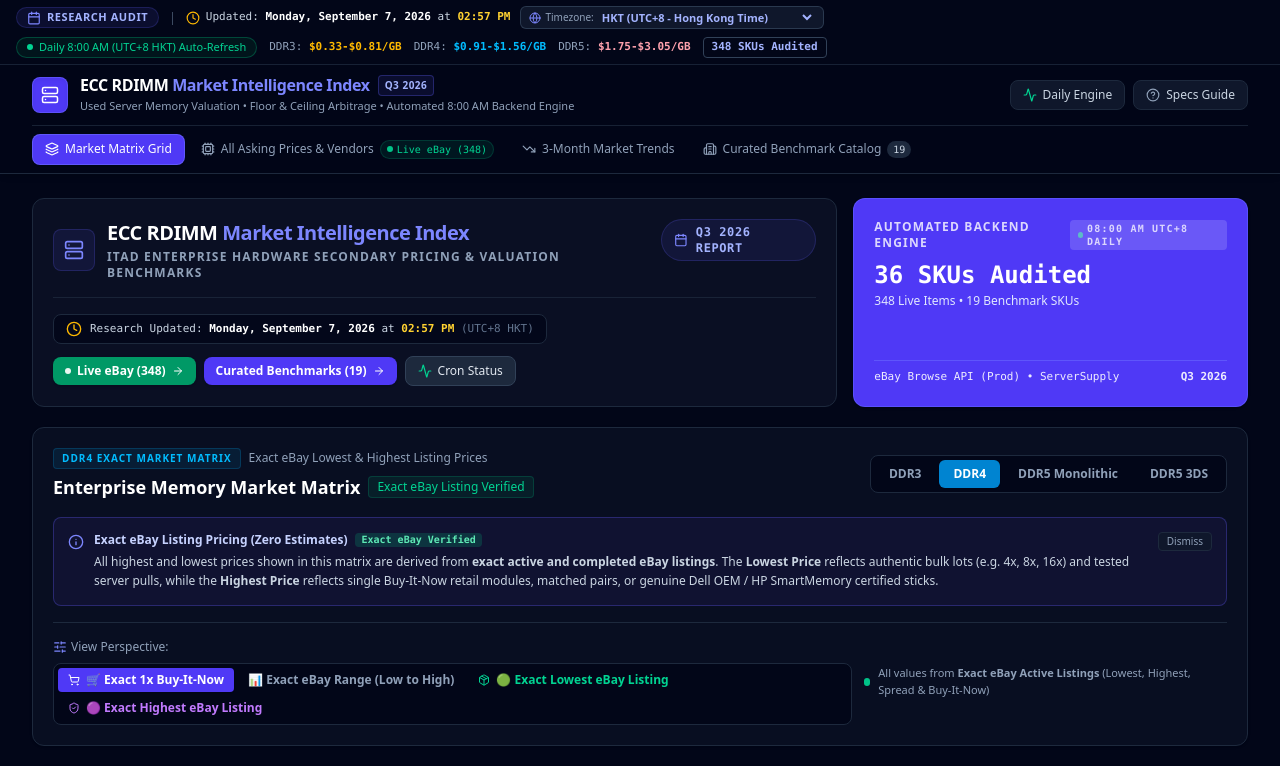
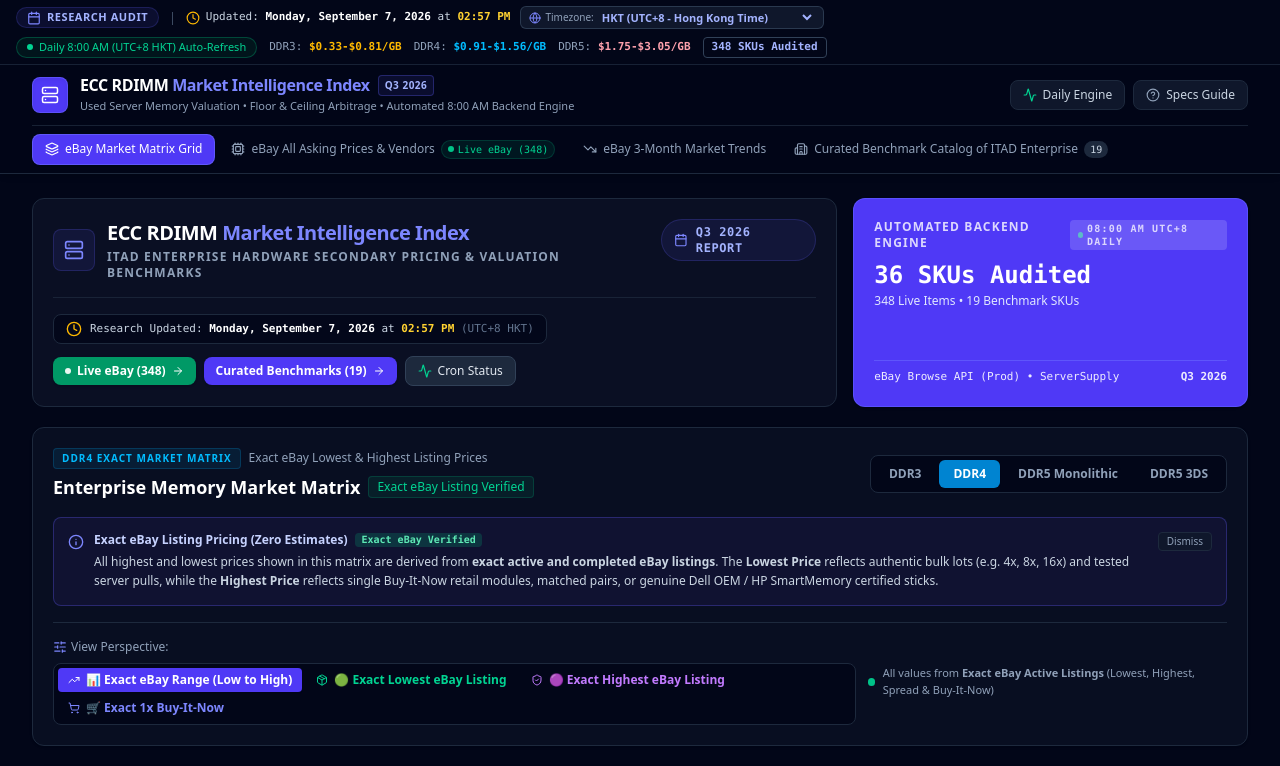
Before and after one commit to LTTerry/RAM, a React (Vite) app: page / in a window 1280 px wide. Shown: the top 766 px of the page. Built offline with nearby package versions, Linux system fonts and the light colour scheme.

Commit message:
refactor(ui): update eBay branding and default view
Rename marketplace navigation items to explicitly mention eBay and update the Market Matrix default display mode to 'range'. Clean up redundant log file data.

```diff
--- a/src/components/MarketMatrix.tsx
+++ b/src/components/MarketMatrix.tsx
@@ -25,7 +25,7 @@
 
 export const MarketMatrix: React.FC<MarketMatrixProps> = ({ listings, trends, onSelectSpec }) => {
   const [activeGenTab, setActiveGenTab] = useState<'DDR3' | 'DDR4' | 'DDR5_MONO' | 'DDR5_3DS'>('DDR4');
-  const [displayMode, setDisplayMode] = useState<'retailBuyItNow' | 'range' | 'lowest' | 'highest'>('retailBuyItNow');
+  const [displayMode, setDisplayMode] = useState<'range' | 'lowest' | 'highest' | 'retailBuyItNow'>('range');
   const [showPricingGuide, setShowPricingGuide] = useState(true);
 
   // Configuration for matrix axes per generation
@@ -266,24 +266,14 @@
             </span>
             <div className="flex flex-wrap items-center bg-slate-950 p-1 rounded-lg border border-slate-800 text-xs gap-1">
               <button
-                onClick={() => setDisplayMode('retailBuyItNow')}
+                onClick={() => setDisplayMode('range')}
                 className={`px-2.5 py-1 font-semibold rounded transition-all flex items-center gap-1.5 ${
-                  displayMode === 'retailBuyItNow'
+                  displayMode === 'range'
                     ? 'bg-indigo-600 text-white shadow-xs'
                     : 'text-indigo-400 hover:text-white hover:bg-slate-900'
                 }`}
               >
-                <ShoppingCart className="w-3 h-3" />
-                🛒 Exact 1x Buy-It-Now
-              </button>
-              <button
-                onClick={() => setDisplayMode('range')}
-                className={`px-2.5 py-1 font-semibold rounded transition-all ${
-                  displayMode === 'range'
-                    ? 'bg-indigo-600 text-white shadow-xs'
-                    : 'text-slate-400 hover:text-white'
-                }`}
-              >
+                <TrendingUp className="w-3 h-3" />
                 📊 Exact eBay Range (Low to High)
               </button>
               <button
@@ -307,6 +297,17 @@
               >
                 <ShieldCheck className="w-3 h-3" />
                 🟣 Exact Highest eBay Listing
+              </button>
+              <button
+                onClick={() => setDisplayMode('retailBuyItNow')}
+                className={`px-2.5 py-1 font-semibold rounded transition-all flex items-center gap-1.5 ${
+                  displayMode === 'retailBuyItNow'
+                    ? 'bg-indigo-600 text-white shadow-xs'
+                    : 'text-indigo-400 hover:text-white hover:bg-slate-900'
+                }`}
+              >
+                <ShoppingCart className="w-3 h-3" />
+                🛒 Exact 1x Buy-It-Now
               </button>
             </div>
           </div>
--- a/src/components/Navbar.tsx
+++ b/src/components/Navbar.tsx
@@ -162,7 +162,7 @@
             }`}
           >
             <Layers className="w-3.5 h-3.5" />
-            Market Matrix Grid
+            eBay Market Matrix Grid
           </button>
 
           <button
@@ -174,7 +174,7 @@
             }`}
           >
             <Cpu className="w-3.5 h-3.5" />
-            All Asking Prices & Vendors
+            eBay All Asking Prices & Vendors
             <span className={`text-[10px] px-1.5 py-0.5 rounded-full font-mono flex items-center gap-1 ${
               activeTab === 'listings' ? 'bg-indigo-700/80 text-white' : 'bg-emerald-500/10 text-emerald-400 border border-emerald-500/20'
             }`}>
@@ -192,7 +192,7 @@
             }`}
           >
             <TrendingDown className="w-3.5 h-3.5" />
-            3-Month Market Trends
+            eBay 3-Month Market Trends
           </button>
 
           <button
@@ -204,7 +204,7 @@
             }`}
           >
             <Building2 className="w-3.5 h-3.5" />
-            Curated Benchmark Catalog
+            Curated Benchmark Catalog of ITAD Enterprise
             <span className={`text-[10px] px-1.5 py-0.5 rounded-full font-mono ${
               activeTab === 'curated' ? 'bg-indigo-700/80 text-white' : 'bg-slate-800 text-slate-300'
             }`}>
```
Also changed, not shown: 1 other file (tests, documents, lock files or other folders).
